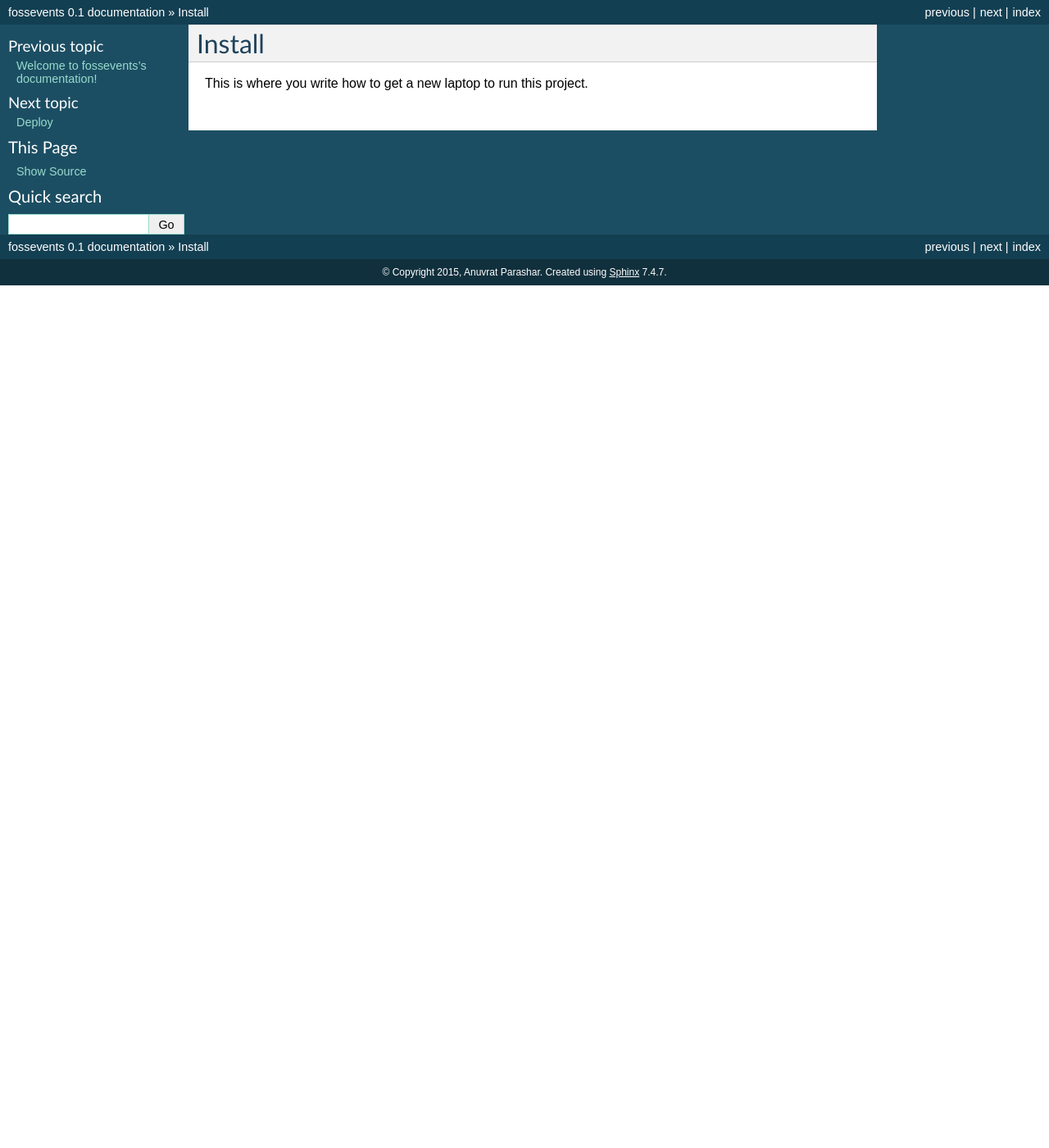
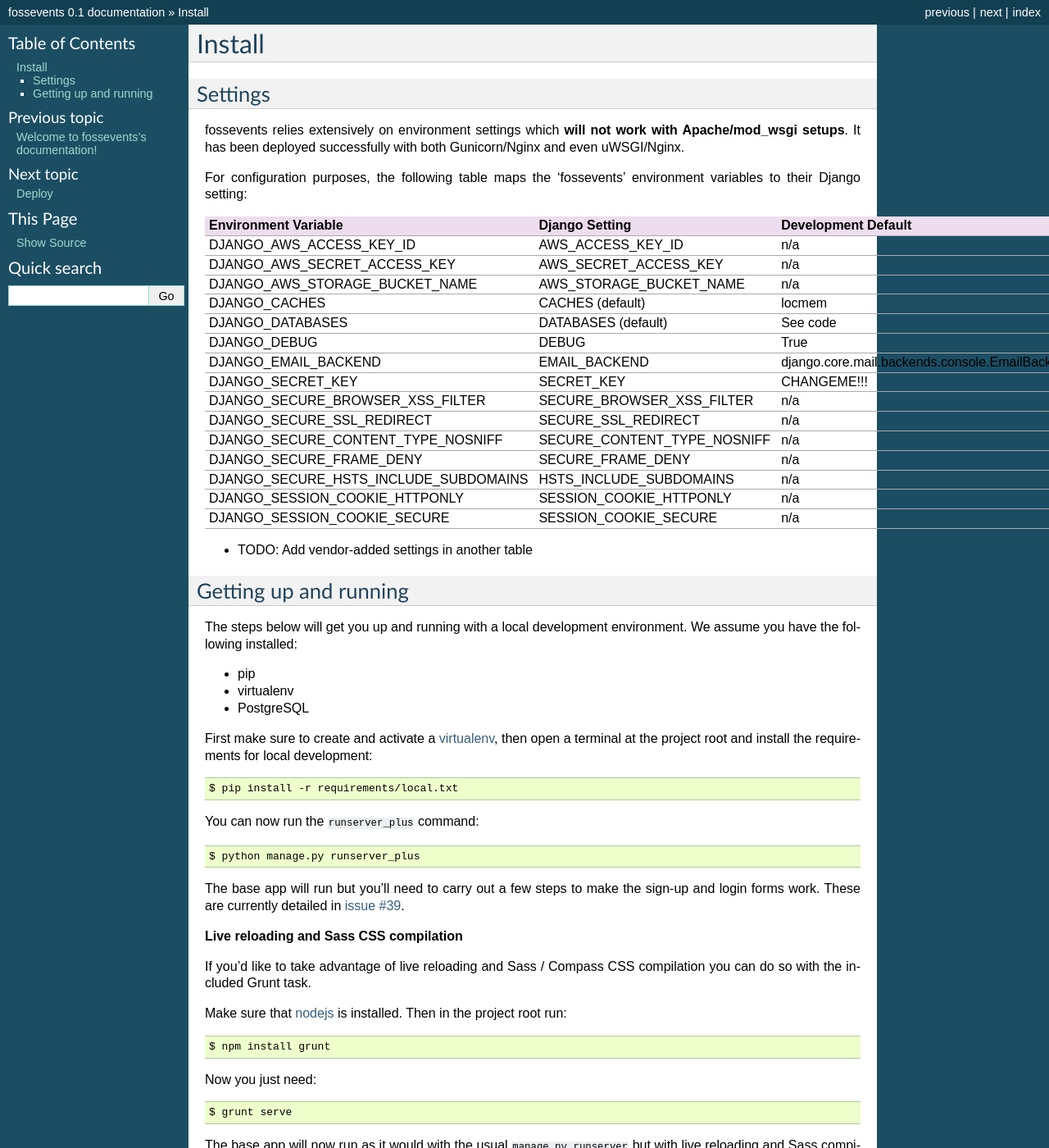
Before and after one commit to fossevents/fossevents.in, a Sphinx documentation site: the page built from docs/install.rst, in a window 1280 px wide and 1400 px high. Shown: the whole window at 82% size. Built offline with Sphinx 7.4.7, drawn with Linux system fonts in a browser that asks for light colours; pages that are not in the unit, such as notebooks, are missing from menus; some of the changed text lies outside the part shown.

Commit message:
Clean up Readme, and move deploy/install instructions to /docs

```diff
--- a/docs/install.rst
+++ b/docs/install.rst
@@ -1,4 +1,76 @@
 Install
 =========
 
-This is where you write how to get a new laptop to run this project.
+Settings
+------------
+
+fossevents relies extensively on environment settings which **will not work with Apache/mod_wsgi setups**. It has been deployed successfully with both Gunicorn/Nginx and even uWSGI/Nginx.
+
+For configuration purposes, the following table maps the 'fossevents' environment variables to their Django setting:
+
+======================================= =========================== ============================================== ===========================================
+Environment Variable                    Django Setting              Development Default                            Production Default
+======================================= =========================== ============================================== ===========================================
+DJANGO_AWS_ACCESS_KEY_ID                AWS_ACCESS_KEY_ID           n/a                                            raises error
+DJANGO_AWS_SECRET_ACCESS_KEY            AWS_SECRET_ACCESS_KEY       n/a                                            raises error
+DJANGO_AWS_STORAGE_BUCKET_NAME          AWS_STORAGE_BUCKET_NAME     n/a                                            raises error
+DJANGO_CACHES                           CACHES (default)            locmem                                         memcached
+DJANGO_DATABASES                        DATABASES (default)         See code                                       See code
+DJANGO_DEBUG                            DEBUG                       True                                           False
+DJANGO_EMAIL_BACKEND                    EMAIL_BACKEND               django.core.mail.backends.console.EmailBackend django.core.mail.backends.smtp.EmailBackend
+DJANGO_SECRET_KEY                       SECRET_KEY                  CHANGEME!!!                                    raises error
+DJANGO_SECURE_BROWSER_XSS_FILTER        SECURE_BROWSER_XSS_FILTER   n/a                                            True
+DJANGO_SECURE_SSL_REDIRECT              SECURE_SSL_REDIRECT         n/a                                            True
+DJANGO_SECURE_CONTENT_TYPE_NOSNIFF      SECURE_CONTENT_TYPE_NOSNIFF n/a                                            True
+DJANGO_SECURE_FRAME_DENY                SECURE_FRAME_DENY           n/a                                            True
+DJANGO_SECURE_HSTS_INCLUDE_SUBDOMAINS   HSTS_INCLUDE_SUBDOMAINS     n/a                                            True
+DJANGO_SESSION_COOKIE_HTTPONLY          SESSION_COOKIE_HTTPONLY     n/a                                            True
+DJANGO_SESSION_COOKIE_SECURE            SESSION_COOKIE_SECURE       n/a                                            False
+======================================= =========================== ============================================== ===========================================
+
+* TODO: Add vendor-added settings in another table
+
+Getting up and running
+----------------------
+
+The steps below will get you up and running with a local development environment. We assume you have the following installed:
+
+* pip
+* virtualenv
+* PostgreSQL
+
+First make sure to create and activate a virtualenv_, then open a terminal at the project root and install the requirements for local development::
+
+    $ pip install -r requirements/local.txt
+
+.. _virtualenv: http://docs.python-guide.org/en/latest/dev/virtualenvs/
+
+You can now run the ``runserver_plus`` command::
+
+    $ python manage.py runserver_plus
+
+The base app will run but you'll need to carry out a few steps to make the sign-up and login forms work. These are currently detailed in `issue #39`_.
+
+.. _issue #39: https://github.com/pydanny/cookiecutter-django/issues/39
+
+**Live reloading and Sass CSS compilation**
+
+If you'd like to take advantage of live reloading and Sass / Compass CSS compilation you can do so with the included Grunt task.
+
+Make sure that nodejs_ is installed. Then in the project root run::
+
+    $ npm install grunt
+
+.. _nodejs: http://nodejs.org/download/
+
+Now you just need::
+
+    $ grunt serve
+
+The base app will now run as it would with the usual ``manage.py runserver`` but with live reloading and Sass compilation enabled.
+
+To get live reloading to work you'll probably need to install an `appropriate browser extension`_
+
+.. _appropriate browser extension: http://feedback.livereload.com/knowledgebase/articles/86242-how-do-i-install-and-use-the-browser-extensions-
+
+It's time to write the code!!!
```
Also changed, not shown: README.md (added, +11 -0 lines), README.rst (deleted, +0 -162 lines), docs/deploy.rst (+28 -1 lines).
